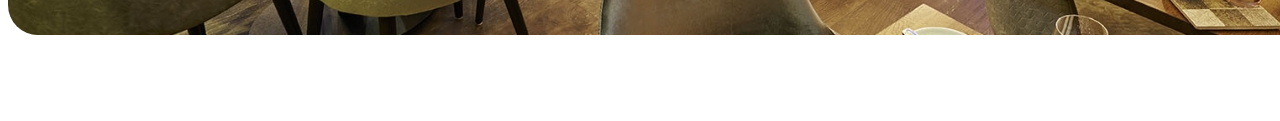
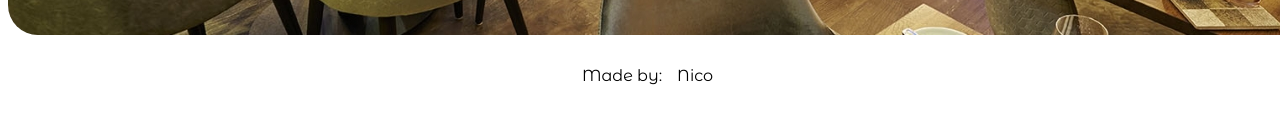
Before and after one commit to niconap/restaurant, a website built with webpack: page dist/index.html in a window 1280 px wide. Shown: the part 724-845 px from the top of the page. Before the commit the page ends 800 px from the top, so only its background shows below. Built offline with nearby package versions, Linux system fonts and the light colour scheme.

Commit message:
Add footer.

```diff
--- a/src/index.js
+++ b/src/index.js
@@ -2,9 +2,11 @@ import homePage from './modules/home.js'
 import navigation from './modules/nav.js'
 import menu from './modules/menu.js'
 import contact from './modules/contact.js'
+import footer from './modules/footer.js'
 
 navigation();
 homePage();
+footer();
 
 let item1 = document.getElementById("home");
 item1.addEventListener("click", homePage);
--- /dev/null
+++ b/src/modules/footer.js
@@ -0,0 +1,13 @@
+const footer = () => {
+    let container = document.getElementById("footer");
+    let paragraph = document.createElement("p");
+    paragraph.innerHTML = "Made by: ";
+    container.appendChild(paragraph);
+    let link = document.createElement("a");
+    link.setAttribute("href", "https://www.github.com/niconap/restaurant/");
+    link.innerHTML = "Nico";
+    link.setAttribute("target", "_blank");
+    container.appendChild(link);
+}
+
+export default footer
```
Also changed, not shown: dist/index.html, dist/main.js, dist/style.css.
